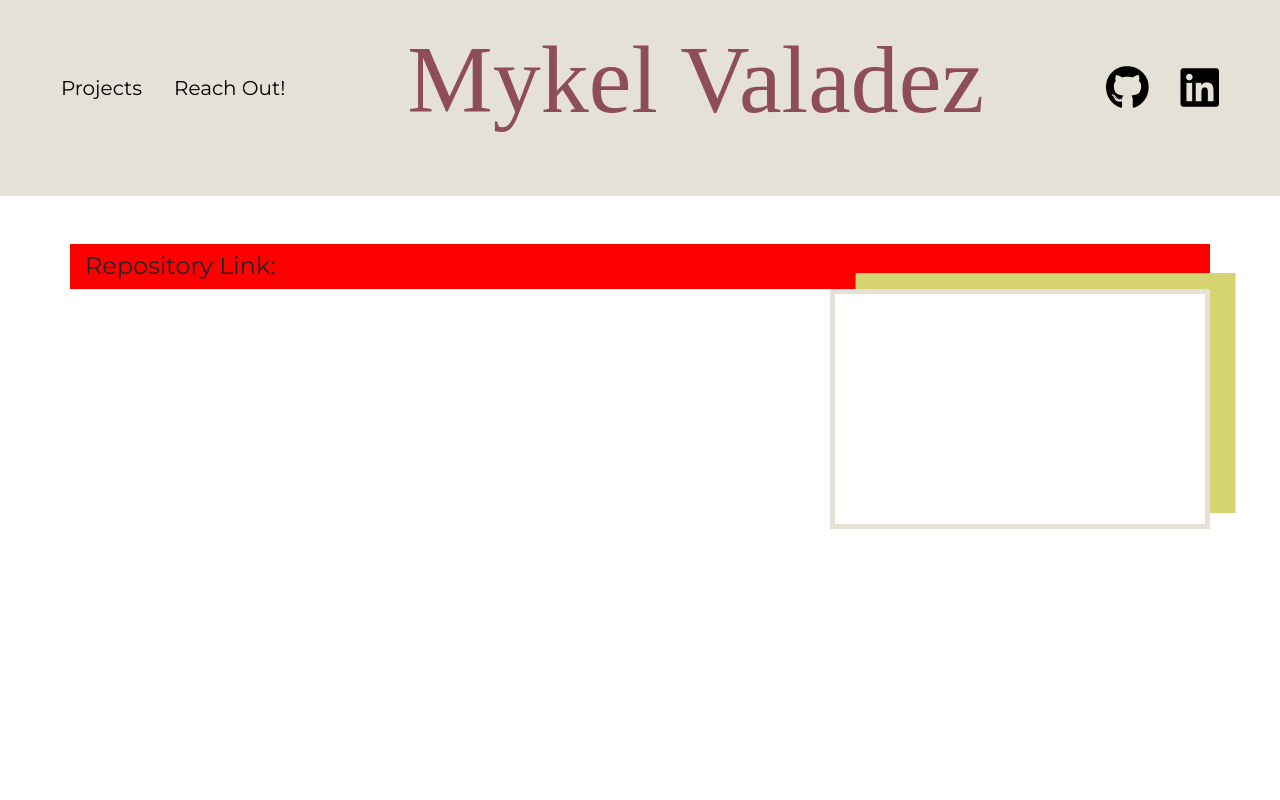
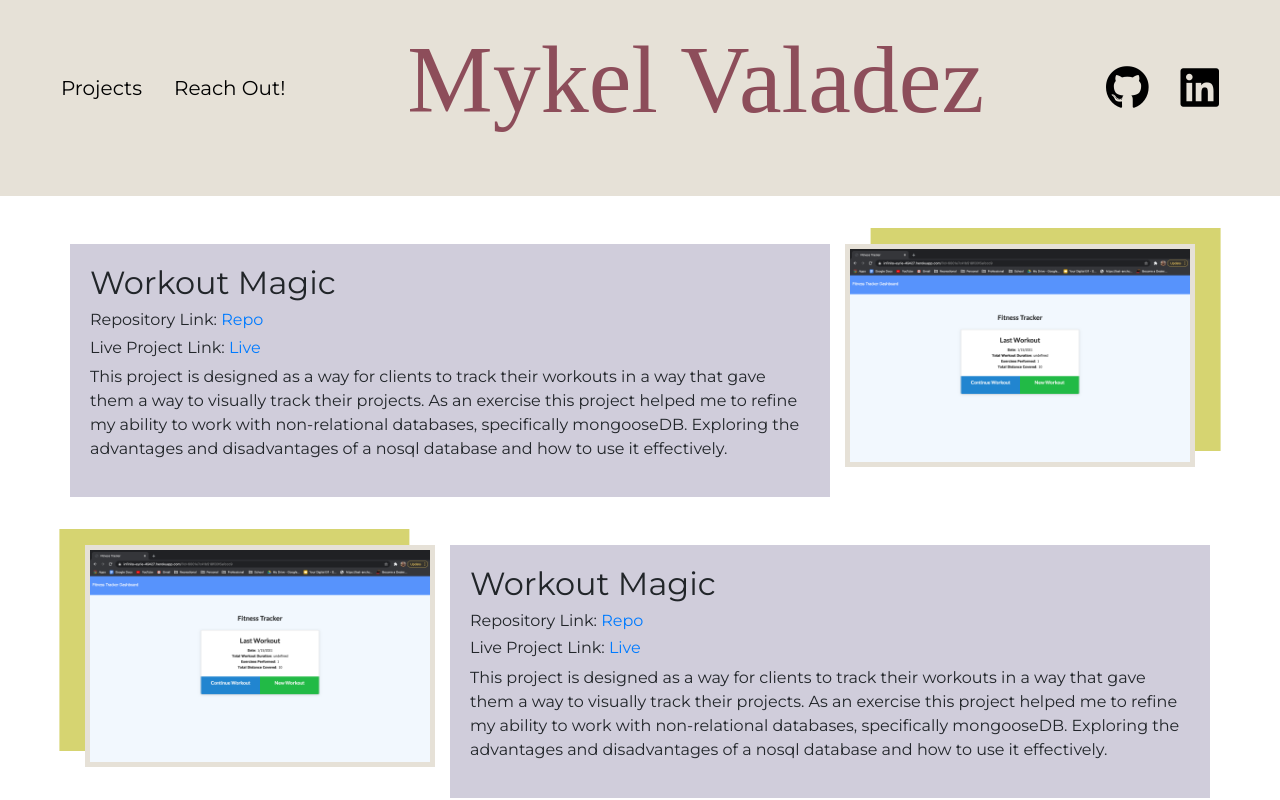
Before and after one commit to valadezMykel/MV-Portfolio, a React (Create React App) app: page /projects in a window 1280 px wide. Shown: the top 800 px of the page. Built offline with nearby package versions, Linux system fonts and the light colour scheme; a web font is replaced by a local one.

Commit message:
set up portfolio components

```diff
--- a/src/components/Projects.js
+++ b/src/components/Projects.js
@@ -4,7 +4,30 @@ import ProjectRow from './projectCards/projectRow'
 export default function Projects() {
     return (
         <div>
-            <ProjectRow />
+            <ProjectRow
+            title='Workout Magic'
+            repoLink='https://github.com/valadezMykel/Workout_Magic'
+            deployLink='https://infinite-eyrie-49427.herokuapp.com/?id=6004b20a4b1ddd0015e9b362'
+            description='This project is designed as a way for clients to track their workouts in a way that gave them a way to visually track their projects.  As an exercise this project helped me to refine my ability to work with non-relational databases, specifically mongooseDB.  Exploring the advantages and disadvantages of a nosql database and how to use it effectively.'
+            isReversed={false}
+            image='/projectImgs/workout_magic.png'
+            />
+            <ProjectRow
+            title='Workout Magic'
+            repoLink='https://github.com/valadezMykel/Workout_Magic'
+            deployLink='https://infinite-eyrie-49427.herokuapp.com/?id=6004b20a4b1ddd0015e9b362'
+            description='This project is designed as a way for clients to track their workouts in a way that gave them a way to visually track their projects.  As an exercise this project helped me to refine my ability to work with non-relational databases, specifically mongooseDB.  Exploring the advantages and disadvantages of a nosql database and how to use it effectively.'
+            isReversed={true}
+            image='/projectImgs/workout_magic.png'
+            />
+            <ProjectRow
+            title='Workout Magic'
+            repoLink='https://github.com/valadezMykel/Workout_Magic'
+            deployLink='https://infinite-eyrie-49427.herokuapp.com/?id=6004b20a4b1ddd0015e9b362'
+            description='This project is designed as a way for clients to track their workouts in a way that gave them a way to visually track their projects.  As an exercise this project helped me to refine my ability to work with non-relational databases, specifically mongooseDB.  Exploring the advantages and disadvantages of a nosql database and how to use it effectively.'
+            isReversed={false}
+            image='/projectImgs/workout_magic.png'
+            />
         </div>
     )
 }
--- a/src/components/projectCards/backgroundDiv.js
+++ b/src/components/projectCards/backgroundDiv.js
@@ -11,16 +11,23 @@ export default function backgroundDiv(props) {
 
         project: {
             backgroundColor: 'white',
-            minHeight: '30vh',
+            // height: '30vh',
+            // border: '5px solid rgb(230,225,215)',
+            // boxShadow: isMobile ? '0px 0px' : boxShadow,
+        },
+
+        img: {
+            objectFit: "contain",
+            // height: '40vh',
             border: '5px solid rgb(230,225,215)',
-            boxShadow: isMobile ? '0px 0px' : boxShadow
+            boxShadow: isMobile ? '0px 0px' : boxShadow,
         }
     }
 
     return (
 
-        <Col sm={{ span: 4, offset: props.isReversed ? 0 : 8}} style={styles.project}>
-            <Image src={props.image} />
+        <Col fluid sm={4} style={styles.project}>
+            <Image fluid src={props.image} style={styles.img} />
         </Col>
 
     )
--- a/src/components/projectCards/projectInfo.js
+++ b/src/components/projectCards/projectInfo.js
@@ -6,14 +6,17 @@ export default function projectInfo(props) {
 
     const stylings = {
         col: {
-            backgroundColor: 'red'
+            backgroundColor: 'rgb(208,205,219)',
+            padding: '20px'
         }
     }
 
     return (
-        <Col style={stylings.col}>
+        <Col sm={8}style={stylings.col}>
             <h2>{props.title}</h2>
-            <h4>Repository Link: <Link href={props.link}/></h4>
+            <h6>Repository Link: <Link to={{ pathname: props.repoLink}} target='blank'>Repo</Link></h6>
+            <h6>Live Project Link: <Link to={{ pathname: props.deployedLink}} target='blank'>Live</Link></h6>
+            <p>{props.description}</p>
         </Col>
     )
 }
--- a/src/components/projectCards/projectRow.js
+++ b/src/components/projectCards/projectRow.js
@@ -5,11 +5,29 @@ import ProjectInfo from './projectInfo'
 
 
 export default function ProjectRow(props) {
+
+    const stylings = {
+        contain: {
+            position: 'relative'
+        }
+    }
+
+    let first;
+    let second;
+
+    if(props.isReversed){
+        second = <ProjectInfo title={props.title} repoLink={props.repoLink} deployLink={props.deployLink} description={props.description} />
+        first = <BackgroundDiv isReversed={props.isReversed} image={props.image}/>
+    } else {
+        first = <ProjectInfo title={props.title} repoLink={props.repoLink} deployLink={props.deployLink} description={props.description} />
+        second = <BackgroundDiv isReversed={props.isReversed} image={props.image}/>
+    }
+
     return (
-        <Container style={{position: 'relative'}} className='mt-5'>
+        <Container style={stylings.contain} className='mt-5'>
             <Row>
-                <ProjectInfo />
-                <BackgroundDiv isReversed={props.isReversed} image={props.image}/>
+                {first}
+                {second}
             </Row>
         </Container>
     )
```
Also changed, not shown: public/projectImgs/workout_magic.png (added), 1 other file (tests, documents, lock files or other folders).
